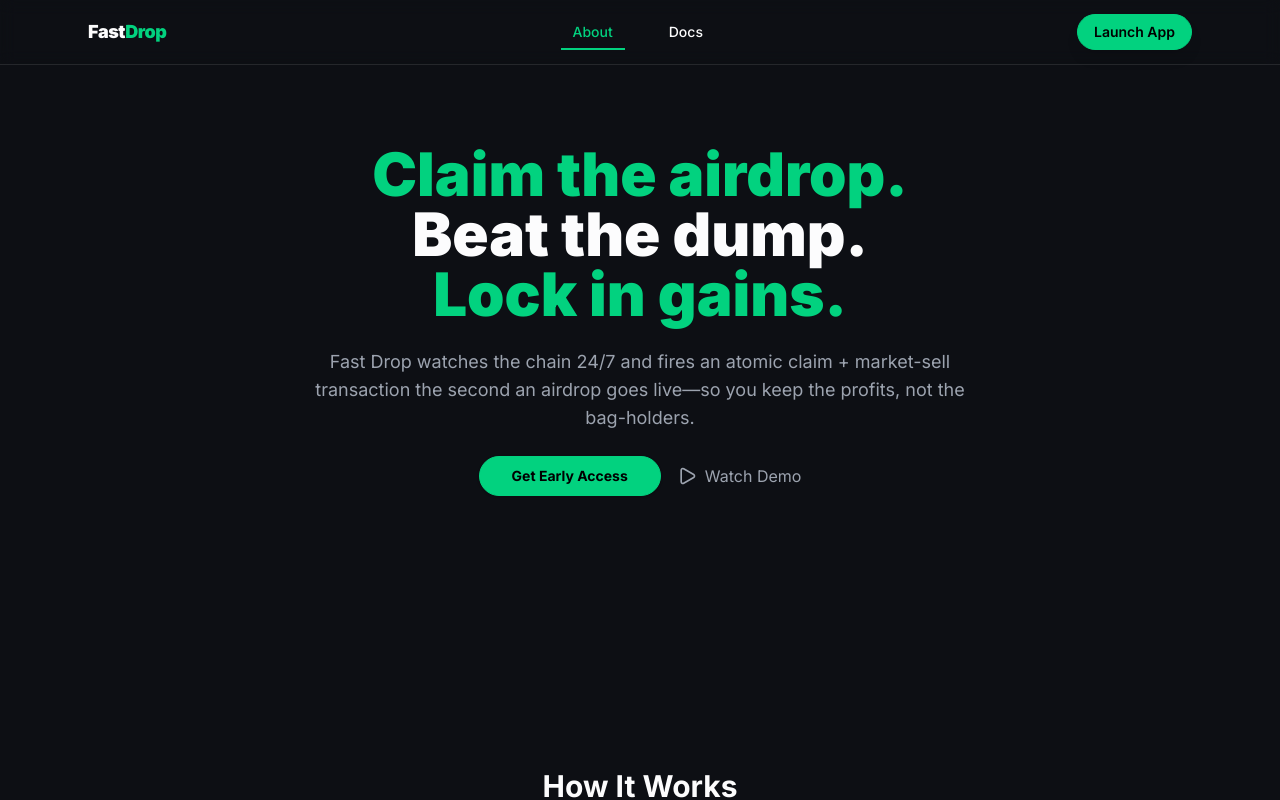
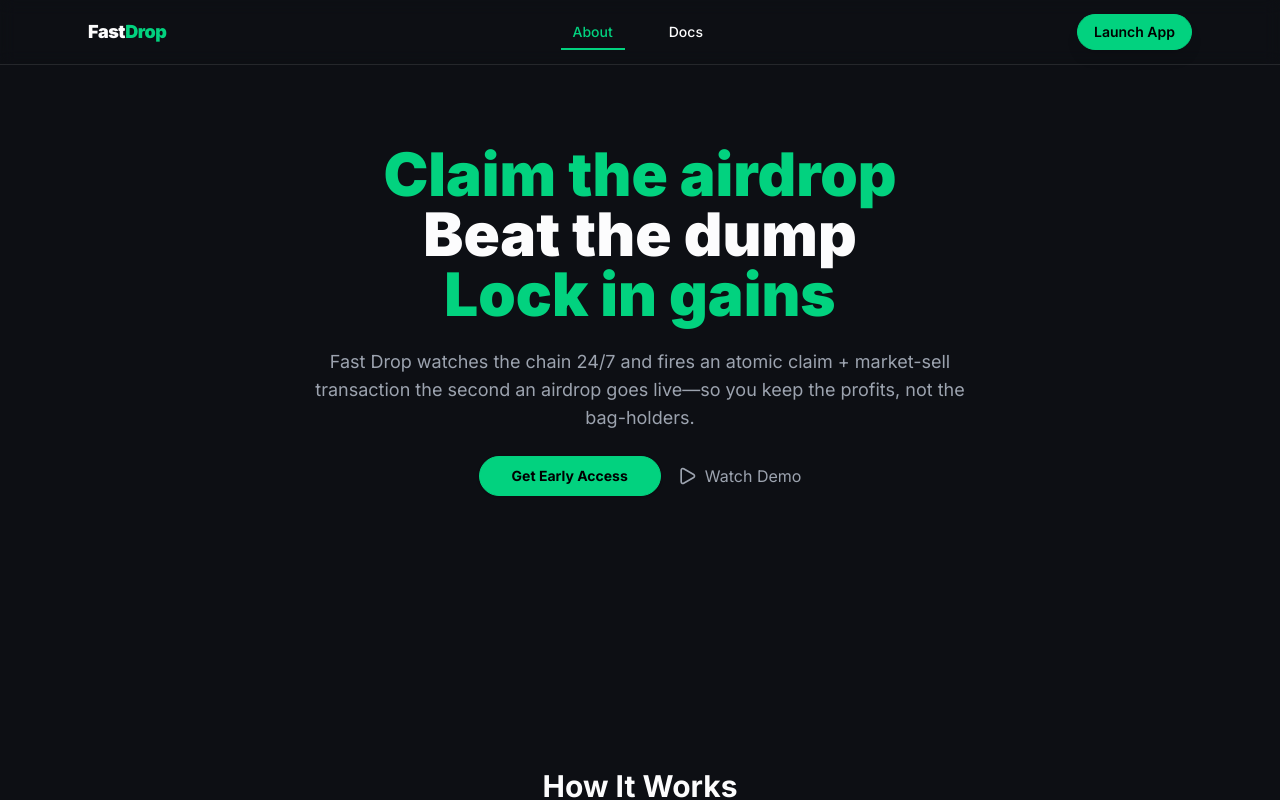
Before and after one commit to felipeldfonseca/fastdrop, a Next.js app in the folder apps/web/: page / in a window 1280 px wide. Shown: the top 800 px of the page. Built offline with nearby package versions, Linux system fonts and the light colour scheme.

Commit message:
docs(landing): update hero text copy

```diff
--- a/apps/web/src/components/landing/Hero.tsx
+++ b/apps/web/src/components/landing/Hero.tsx
@@ -6,11 +6,11 @@ const Hero = () => {
   return (
     <section className="flex min-h-[80vh] flex-col items-center justify-center gap-6 text-center">
       <h1 className="max-w-4xl text-4xl font-black leading-[2] sm:text-6xl">
-        <span className="text-[--brand-accent]">Claim the airdrop.</span>
+        <span className="text-[--brand-accent]">Claim the airdrop</span>
         <br />
-        Beat the dump.
+        Beat the dump
         <br />
-        <span className="text-[--brand-accent]">Lock in gains.</span>
+        <span className="text-[--brand-accent]">Lock in gains</span>
       </h1>
       <p className="max-w-2xl text-lg text-[--brand-muted]">
         Fast Drop watches the chain 24/7 and fires an atomic claim +
```
